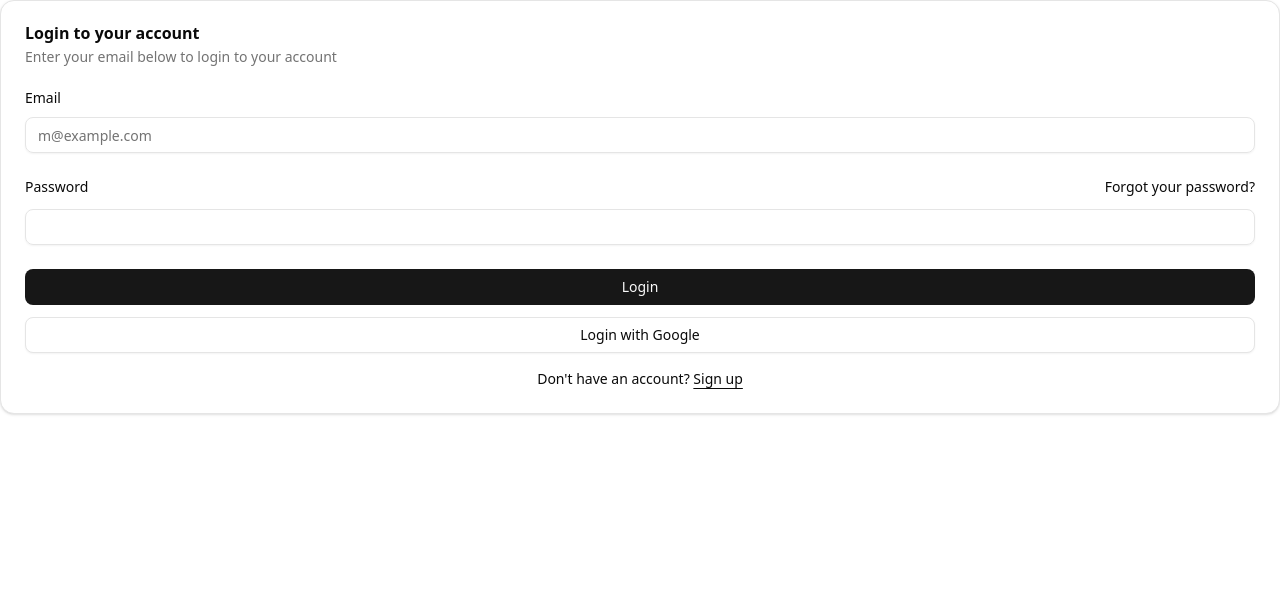
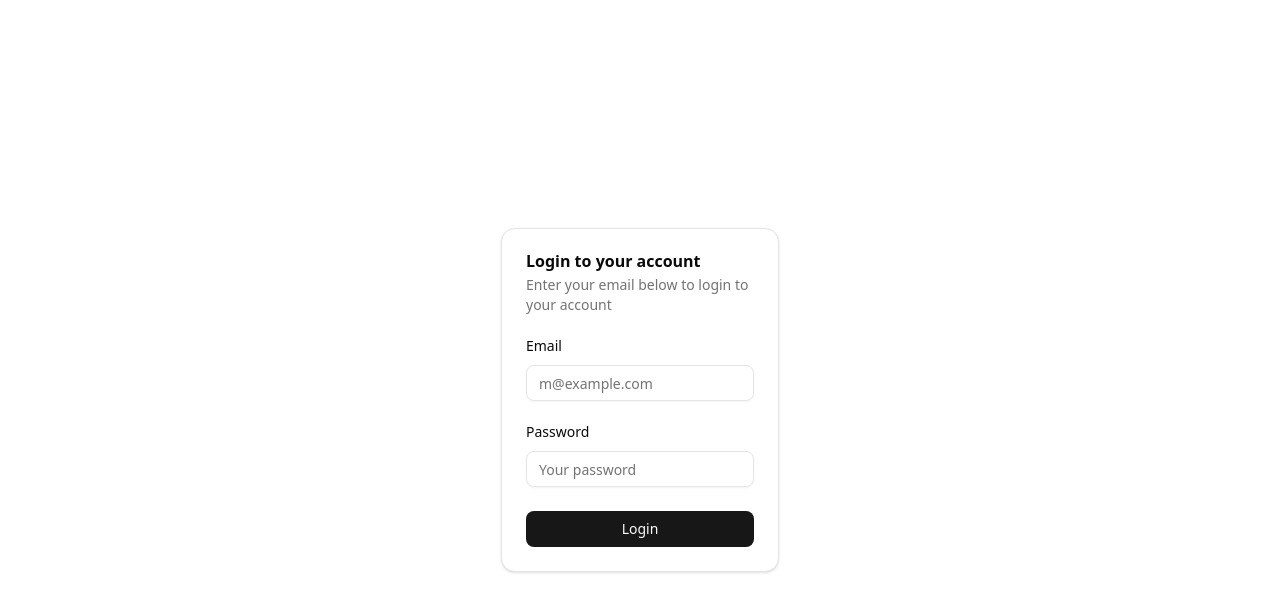
Before and after one commit to cotejoj/sms-frontend, a React (Vite) app: page / in a window 1280 px wide. Shown: the top 612 px of the page. Built offline with nearby package versions, Linux system fonts and the light colour scheme.

Commit message:
redesign login

```diff
--- a/src/main.tsx
+++ b/src/main.tsx
@@ -3,7 +3,7 @@ import ReactDOM from 'react-dom/client';
 import { BrowserRouter, Routes, Route, Navigate } from 'react-router-dom';
 
 import {LoginPage} from './pages/LoginPage';
-// import Dashboard from './pages/Dashboard';
+import Dashboard from './pages/Dashboard';
 // import StudentsPage from './pages/StudentsPage';
 
 const RequireAuth = ({ children }) => {
@@ -18,7 +18,7 @@ ReactDOM.createRoot(document.getElementById('root')).render(
   <BrowserRouter>
     <Routes>
       <Route path="/" element={<LoginPage />} />
-      {/* <Route
+      <Route
         path="/dashboard"
         element={
           <RequireAuth>
@@ -26,7 +26,7 @@ ReactDOM.createRoot(document.getElementById('root')).render(
           </RequireAuth>
         }
       />
-      <Route
+      {/* <Route
         path="/students"
         element={
           <RequireAuth>
--- a/src/pages/LoginPage.tsx
+++ b/src/pages/LoginPage.tsx
@@ -83,7 +83,9 @@
 
 // export default LoginPage;
 
-
+import { useState } from 'react';
+import axios from 'axios';
+import { useNavigate } from 'react-router-dom';
 import { cn } from "@/lib/utils"
 import { Button } from "@/components/ui/button"
 import {
@@ -100,7 +102,32 @@ export function LoginPage({
   className,
   ...props
 }: React.ComponentProps<"div">) {
+  const [email, setEmail] = useState('');
+  const [password, setPassword] = useState('');
+  const [error, setError] = useState('');
+  const navigate = useNavigate();
+
+  const handleLogin = async (e) => {
+    e.preventDefault();
+    setError('');
+
+    try {
+      const res = await axios.post('http://localhost:5000/api/auth/login', {
+        email,
+        password,
+      });
+
+      localStorage.setItem('token', res.data.token);
+      localStorage.setItem('user', JSON.stringify(res.data.user));
+
+      navigate('/dashboard');
+    } catch (err) {
+      setError(err.response?.data?.msg || 'Login failed');
+    }
+  };
+
   return (
+    <div className="flex justify-center items-center w-screen h-screen">
       <div className={cn("flex flex-col gap-6", className)} {...props}>
         <Card>
           <CardHeader>
@@ -110,47 +137,45 @@ export function LoginPage({
             </CardDescription>
           </CardHeader>
           <CardContent>
-          <form>
+            <form onSubmit={handleLogin}>
               <div className="flex flex-col gap-6">
                 <div className="grid gap-3">
+                  {error && (
+                    <div className="mb-4 text-red-600 text-center font-semibold">{error}</div>
+                  )}
                   <Label htmlFor="email">Email</Label>
                   <Input
                     id="email"
                     type="email"
                     placeholder="m@example.com"
+                    value={email}
+                    onChange={(e) => setEmail(e.target.value)}
                     required
                   />
                 </div>
                 <div className="grid gap-3">
                   <div className="flex items-center">
                     <Label htmlFor="password">Password</Label>
-                  <a
-                    href="#"
-                    className="ml-auto inline-block text-sm underline-offset-4 hover:underline"
-                  >
-                    Forgot your password?
-                  </a>
                   </div>
-                <Input id="password" type="password" required />
+                  <Input
+                   id="password"
+                   type="password"
+                   required
+                   placeholder="Your password"
+                   value={password}
+                   onChange={(e) => setPassword(e.target.value)}
+                   />
                 </div>
                 <div className="flex flex-col gap-3">
                   <Button type="submit" className="w-full">
                     Login
                   </Button>
-                <Button variant="outline" className="w-full">
-                  Login with Google
-                </Button>
                 </div>
-            </div>
-            <div className="mt-4 text-center text-sm">
-              Don&apos;t have an account?{" "}
-              <a href="#" className="underline underline-offset-4">
-                Sign up
-              </a>
               </div>
             </form>
           </CardContent>
         </Card>
       </div>
+    </div>
   )
 }
```
Lines whose indentation alone changed are shown as unchanged.
